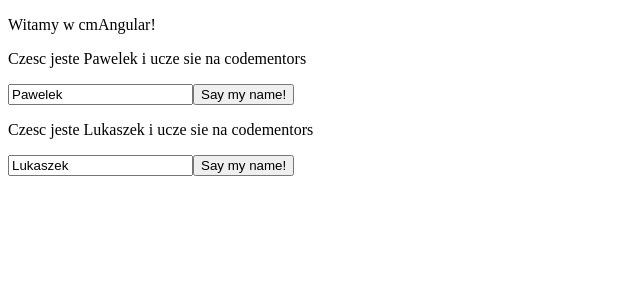
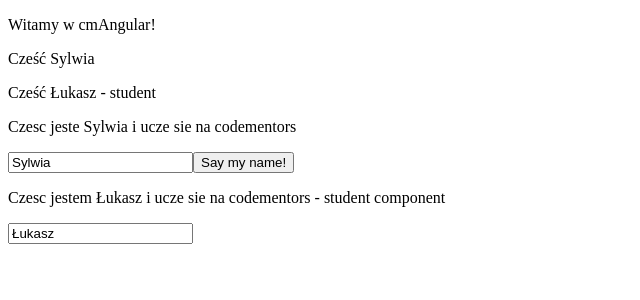
Before and after one commit to enkidumac/cm2021angular, an Angular app in the folder cmAngular/: page / in a window 1280 px wide. Shown: the top 300 px of the page, without its empty margins (0-640 px from the left). Built offline with nearby package versions, Linux system fonts and the light colour scheme.

Commit message:
reference vs value type passing

```diff
--- a/cmAngular/src/app/app.component.html
+++ b/cmAngular/src/app/app.component.html
@@ -1,3 +1,5 @@
 <p>Witamy w {{title}}!</p>
-<app-codementors name="Pawelek"></app-codementors>
-<app-codementors name="Lukaszek"></app-codementors>
+<p>Cześć {{name1}}</p>
+<p>Cześć {{student.name}} - student</p>
+<app-codementors [name]="name1"></app-codementors>
+<app-student-details [student]="student"></app-student-details>
--- a/cmAngular/src/app/app.component.ts
+++ b/cmAngular/src/app/app.component.ts
@@ -1,3 +1,4 @@
+import { Student } from './student';
 import { Component } from '@angular/core';
 
 @Component({
@@ -7,4 +8,6 @@ import { Component } from '@angular/core';
 })
 export class AppComponent {
   title = 'cmAngular';
+  name1 = 'Sylwia';
+  student = new Student("Łukasz");
 }
--- a/cmAngular/src/app/app.module.ts
+++ b/cmAngular/src/app/app.module.ts
@@ -4,11 +4,13 @@ import { BrowserModule } from '@angular/platform-browser';
 
 import { AppComponent } from './app.component';
 import { CodementorsComponent } from './codementors/codementors.component';
+import { StudentDetailsComponent } from './student-details/student-details.component';
 
 @NgModule({
   declarations: [
     AppComponent,
-    CodementorsComponent
+    CodementorsComponent,
+    StudentDetailsComponent
   ],
   imports: [
     BrowserModule,
--- /dev/null
+++ b/cmAngular/src/app/student-details/student-details.component.html
@@ -0,0 +1,2 @@
+<p>Czesc jestem {{student.name}} i ucze sie na codementors - student component</p>
+<input [(ngModel)]="student.name" type="text"/>
--- /dev/null
+++ b/cmAngular/src/app/student-details/student-details.component.ts
@@ -0,0 +1,20 @@
+import { Student } from './../student';
+import { Component, Input, OnInit } from '@angular/core';
+
+@Component({
+  selector: 'app-student-details',
+  templateUrl: './student-details.component.html',
+  styleUrls: ['./student-details.component.css']
+})
+export class StudentDetailsComponent implements OnInit {
+
+  @Input() student: Student;
+
+  constructor() {
+    this.student = new Student("");
+  }
+
+  ngOnInit(): void {
+  }
+
+}
--- /dev/null
+++ b/cmAngular/src/app/student.ts
@@ -0,0 +1,6 @@
+export class Student {
+  public name:string = "";
+  constructor(name:string){
+    this.name = name;
+  }
+}
```
Also changed, not shown: cmAngular/src/app/student-details/student-details.component.css (added), 2 other files (tests, documents, lock files or other folders).
